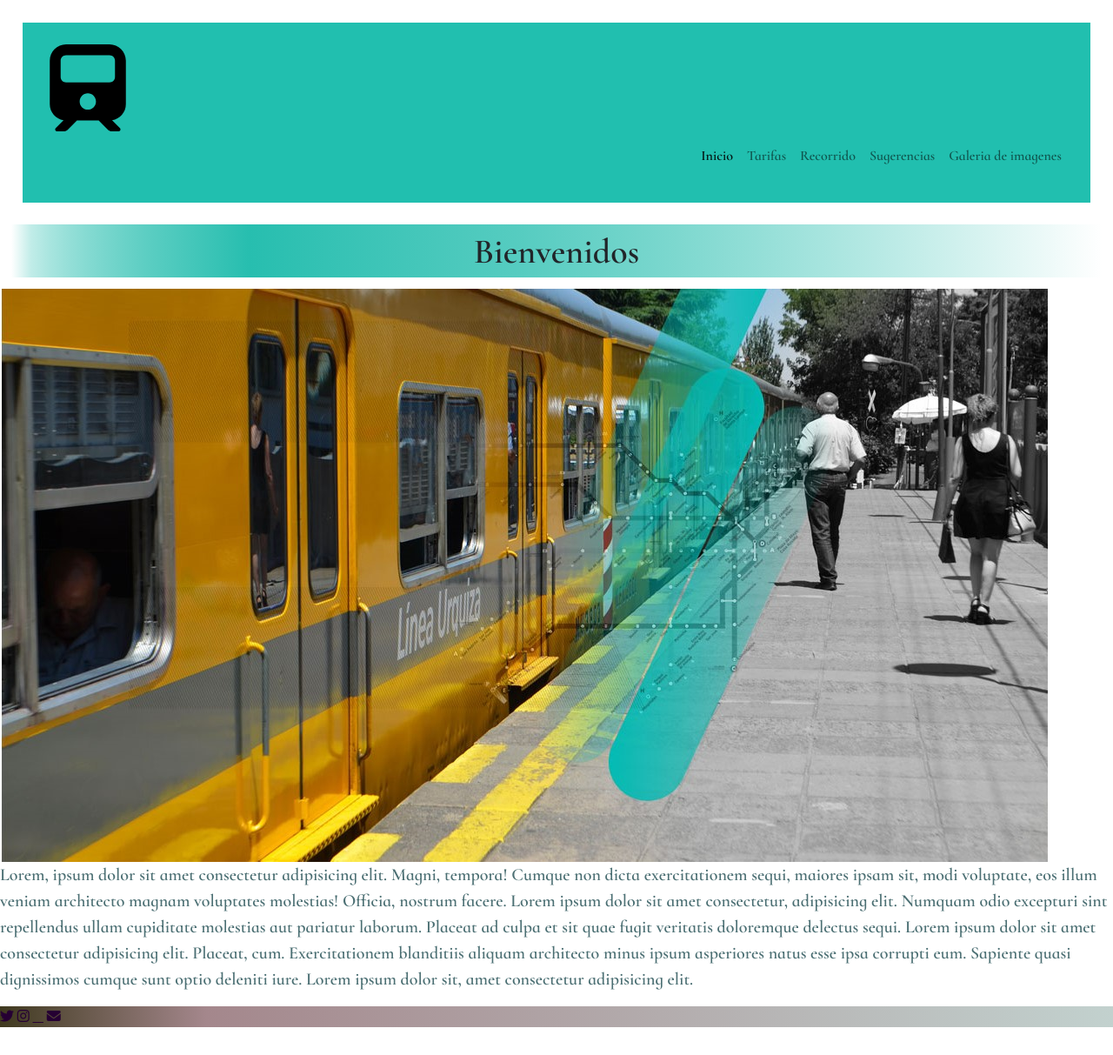
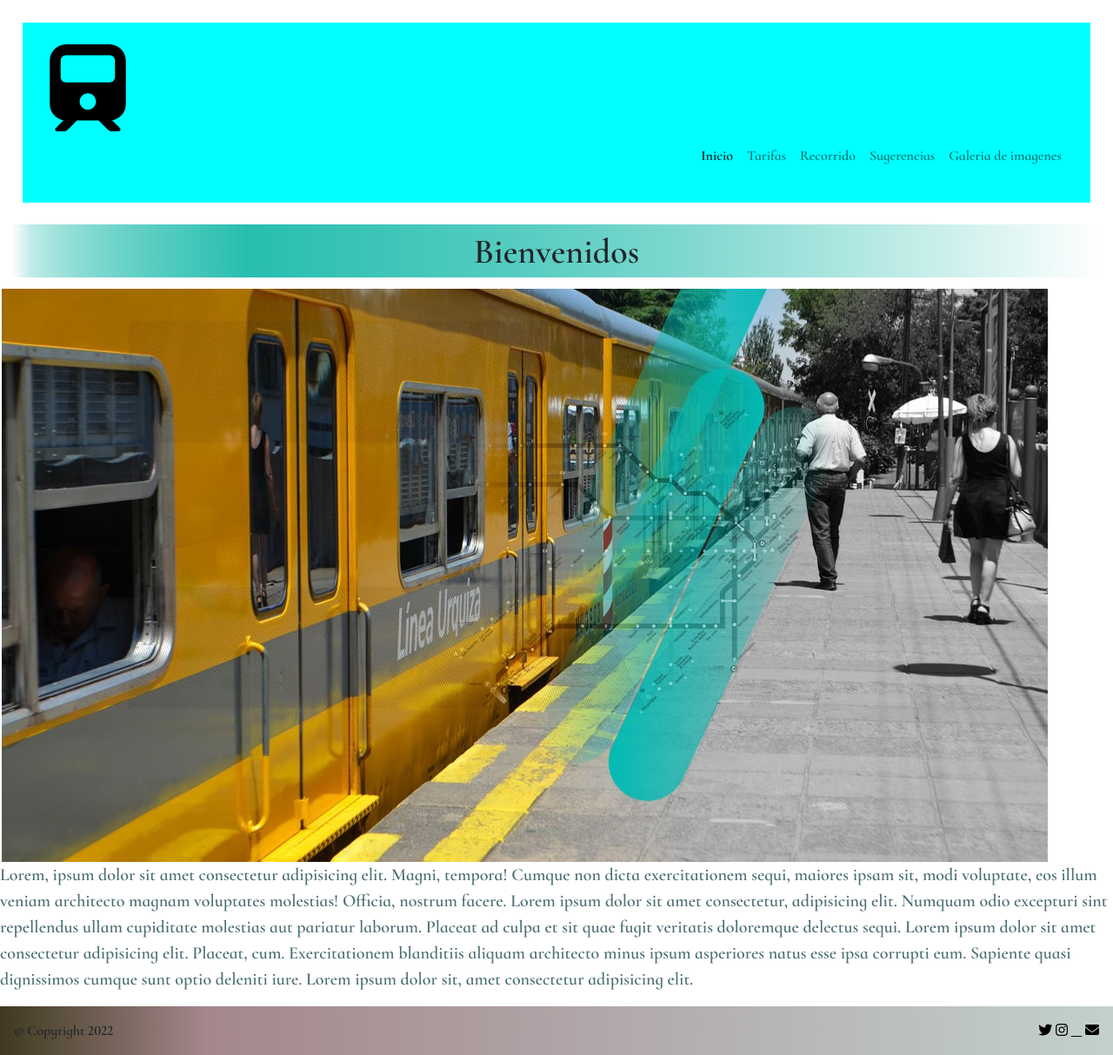
Before and after one commit to Melnato90/repositorioentrega, a website: page index.html in a window 1280 px wide. Shown: the whole page at 87% size. Before the commit the page ends 1181 px from the top, so only its background shows below. Drawn offline with nearby package versions, Linux system fonts and the light colour scheme.

Commit message:
arreglo footer

```diff
--- a/index.html
+++ b/index.html
@@ -112,13 +112,16 @@
         dolor sit, amet consectetur adipisicing elit.
       </p>
     </main>
+    <footer>
+      &copy; Copyright 2022
+      <div class="redes">
+        <a class="vinculo-c" href="#"><i class="fa-brands fa-twitter"></i></a>
+        <a class="vinculo-c" href="#"><i class="fa-brands fa-instagram"></i></a>
+        <a class="vinculo-c" href="#"><i class="fa-duotone fa-phone"></i></a>
+        <a class="vinculo-c" href="#"><i class="fa-solid fa-envelope"></i></a>
+      </div>
+    </footer>
 
-    <footer>
-      <a class="vinculo-c" href="#"><i class="fa-brands fa-twitter"></i></a>
-      <a class="vinculo-c" href="#"><i class="fa-brands fa-instagram"></i></a>
-      <a class="vinculo-c" href="#"><i class="fa-duotone fa-phone"></i></a>
-      <a class="vinculo-c" href="#"><i class="fa-solid fa-envelope"></i></a>
-    </footer>
     <!-- JavaScript Bundle with Popper -->
     <script
       src="https://cdn.jsdelivr.net/npm/bootstrap@5.2.2/dist/js/bootstrap.bundle.min.js"
--- a/scss/_globals.scss
+++ b/scss/_globals.scss
@@ -10,6 +10,7 @@ body {
 }
 
 header {
+  background-color: aqua;
   margin: 2%;
   padding: 2%;
 }
@@ -19,3 +20,11 @@ html {
 body {
   min-height: 100%;
 }
+footer {
+  display: flex;
+  font-size: 1rem;
+  text-align: left;
+  bottom: 0.4rem;
+  padding: 1rem;
+  justify-content: space-between;
+}
--- a/scss/_random.scss
+++ b/scss/_random.scss
@@ -26,7 +26,7 @@
 }
 
 .vinculo-c {
-  color: #260033;
+  color: black;
 }
 button {
   border-radius: 5px;
--- a/scss/_variables.scss
+++ b/scss/_variables.scss
@@ -8,9 +8,7 @@ $gradiante-encabezado: #ffffff 0%, 5.463182733950767%,
 .position__title {
   background: linear-gradient(to right, $gradiante-encabezado);
 }
-header {
-  background: linear-gradient(to right, $gradiante-encabezado);
-}
+
 $gradiante-footer: #3f391f 0%, 9.259258955717087%, #a4878c 18.518517911434174%,
   59.25925895571709%, #c2d1ce 100%;
 footer {
```
Also changed, not shown: galeria.html (+7 -4 lines), recorrido.html (+7 -4 lines), sugerencias.html (+7 -4 lines), tarifas.html (+7 -4 lines), Css/style.css, 1 other file.
